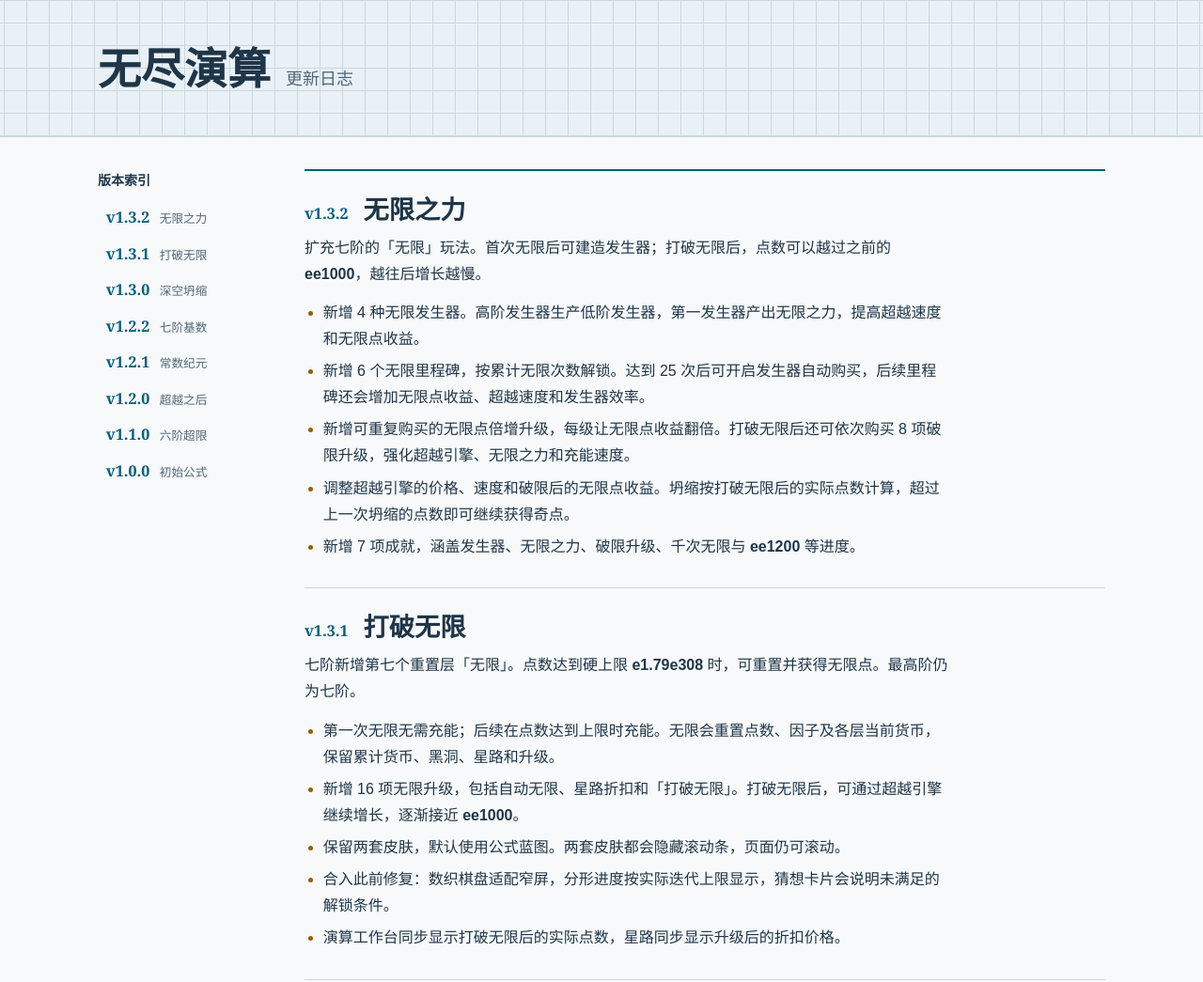
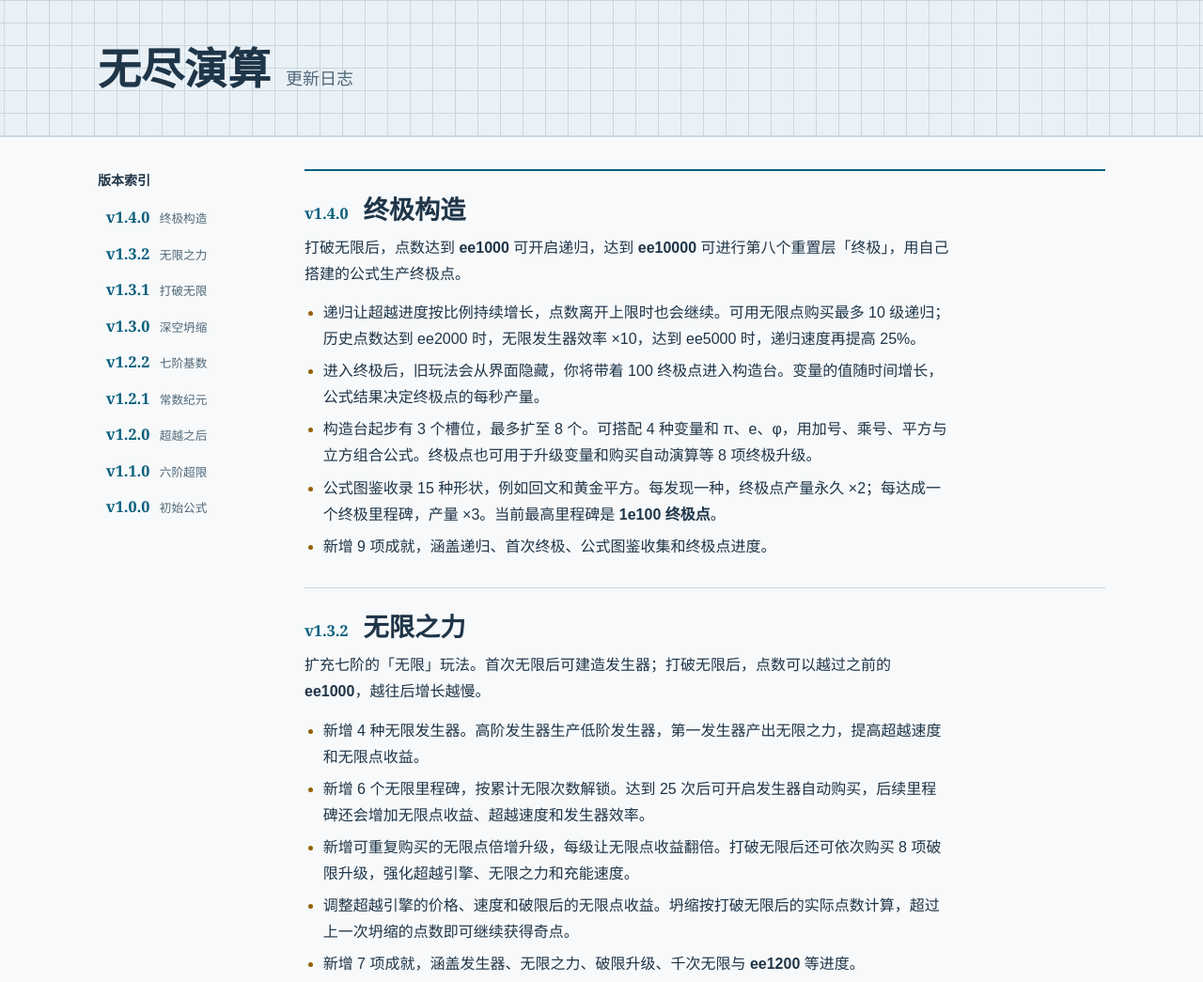
Before and after one commit to dfsoft123new2/wjys, a plain HTML site: page changelog.html in a window 1280 px wide. Shown: the top 1045 px of the page at 94% size. Drawn offline with Linux system fonts and the light colour scheme.

Commit message:
Update changelog.html

```diff
--- a/changelog.html
+++ b/changelog.html
@@ -93,6 +93,7 @@
     <nav aria-label="版本索引">
       <p class="nav-label">版本索引</p>
       <ol>
+        <li><a href="#v1.4.0"><span class="version">v1.4.0</span><span class="nav-title">终极构造</span></a></li>
         <li><a href="#v1.3.2"><span class="version">v1.3.2</span><span class="nav-title">无限之力</span></a></li>
         <li><a href="#v1.3.1"><span class="version">v1.3.1</span><span class="nav-title">打破无限</span></a></li>
         <li><a href="#v1.3.0"><span class="version">v1.3.0</span><span class="nav-title">深空坍缩</span></a></li>
@@ -104,6 +105,18 @@
       </ol>
     </nav>
     <main aria-label="版本更新记录">
+      <article id="v1.4.0" aria-labelledby="title-v1.4.0">
+        <header><span class="version">v1.4.0</span><h2 id="title-v1.4.0">终极构造</h2></header>
+        <p class="lead">打破无限后，点数达到 <strong>ee1000</strong> 可开启递归，达到 <strong>ee10000</strong> 可进行第八个重置层「终极」，用自己搭建的公式生产终极点。</p>
+        <ul class="changes">
+          <li>递归让超越进度按比例持续增长，点数离开上限时也会继续。可用无限点购买最多 10 级递归；历史点数达到 ee2000 时，无限发生器效率 ×10，达到 ee5000 时，递归速度再提高 25%。</li>
+          <li>进入终极后，旧玩法会从界面隐藏，你将带着 100 终极点进入构造台。变量的值随时间增长，公式结果决定终极点的每秒产量。</li>
+          <li>构造台起步有 3 个槽位，最多扩至 8 个。可搭配 4 种变量和 π、e、φ，用加号、乘号、平方与立方组合公式。终极点也可用于升级变量和购买自动演算等 8 项终极升级。</li>
+          <li>公式图鉴收录 15 种形状，例如回文和黄金平方。每发现一种，终极点产量永久 ×2；每达成一个终极里程碑，产量 ×3。当前最高里程碑是 <strong>1e100 终极点</strong>。</li>
+          <li>新增 9 项成就，涵盖递归、首次终极、公式图鉴收集和终极点进度。</li>
+        </ul>
+      </article>
+
       <article id="v1.3.2" aria-labelledby="title-v1.3.2">
         <header><span class="version">v1.3.2</span><h2 id="title-v1.3.2">无限之力</h2></header>
         <p class="lead">扩充七阶的「无限」玩法。首次无限后可建造发生器；打破无限后，点数可以越过之前的 <strong>ee1000</strong>，越往后增长越慢。</p>
```
